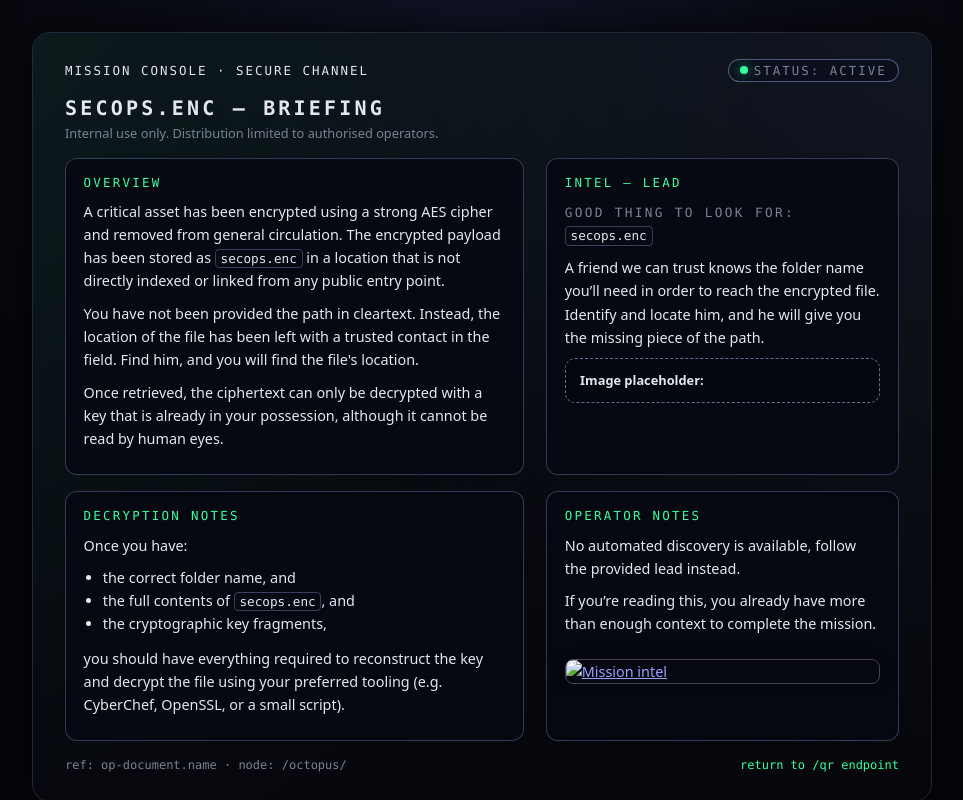
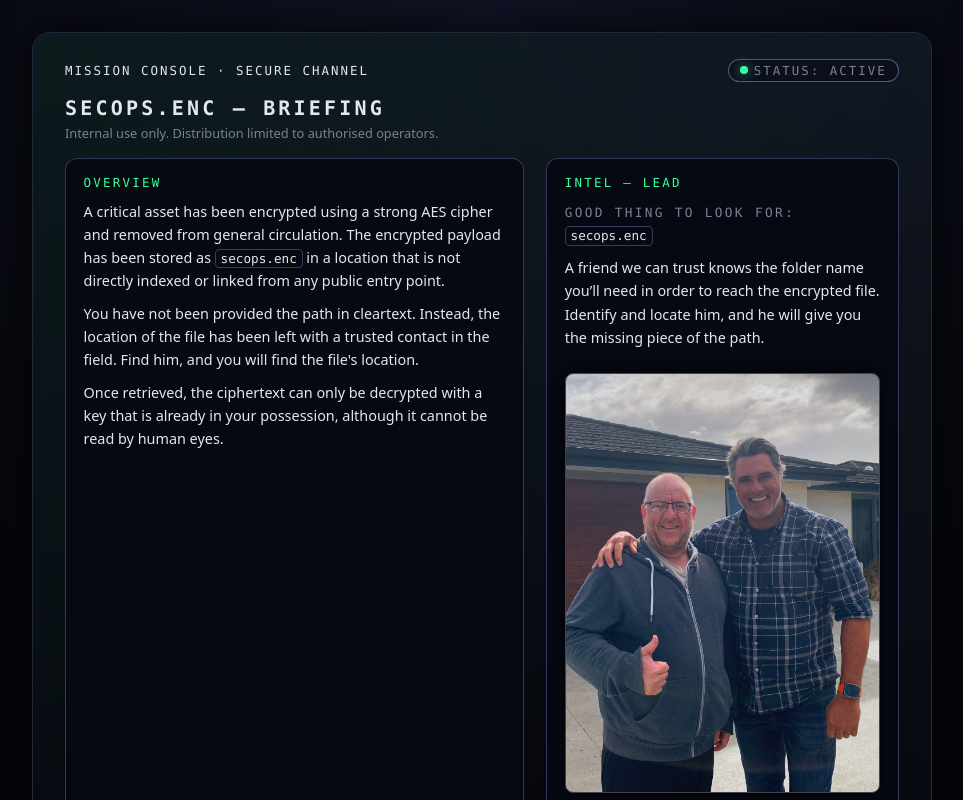
Before and after one commit to CrispyChips007/qr, a plain HTML site: page octopus/index.html in a window 1280 px wide. Shown: the top 800 px of the page, without its empty margins (158-1121 px from the left). Drawn offline with Linux system fonts and the light colour scheme.

Commit message:
corrected image path

```diff
--- a/octopus/index.html
+++ b/octopus/index.html
@@ -254,8 +254,12 @@
             the encrypted file. Identify and locate him, and he will give you the missing piece of the path.
           </p>
 
-          <div class="img-placeholder">
-            <strong>Image placeholder:</strong><br>
+           <!-- Clickable image that opens full size in a new tab -->
+          <a href="https://crispychips007.github.io/qr/images/Field_Contact_Meetup.jpg" target="_blank" rel="noopener">
+            <img src="https://crispychips007.github.io/qr/images/Field_Contact_Meetup.jpg"
+             alt="Mission intel"
+             class="mission-photo">
+          </a>
 
           </div>
         </section>
@@ -288,12 +292,6 @@
             If you’re reading this, you already have more than enough context
             to complete the mission.
           </p>
-          <!-- Clickable image that opens full size in a new tab -->
-          <a href="images/Field_Contact_Meetup.jpg" target="_blank" rel="noopener">
-            <img src="images/Field_Contact_Meetup.jpg"
-             alt="Mission intel"
-             class="mission-photo">
-          </a>
         </section>
       </div>
 
```
